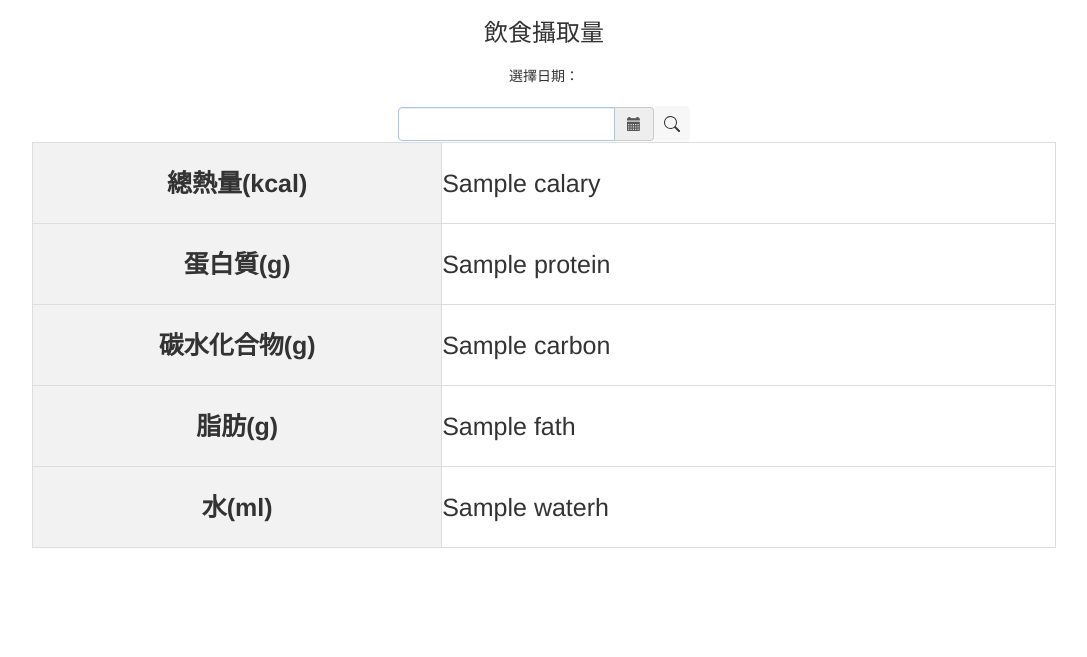
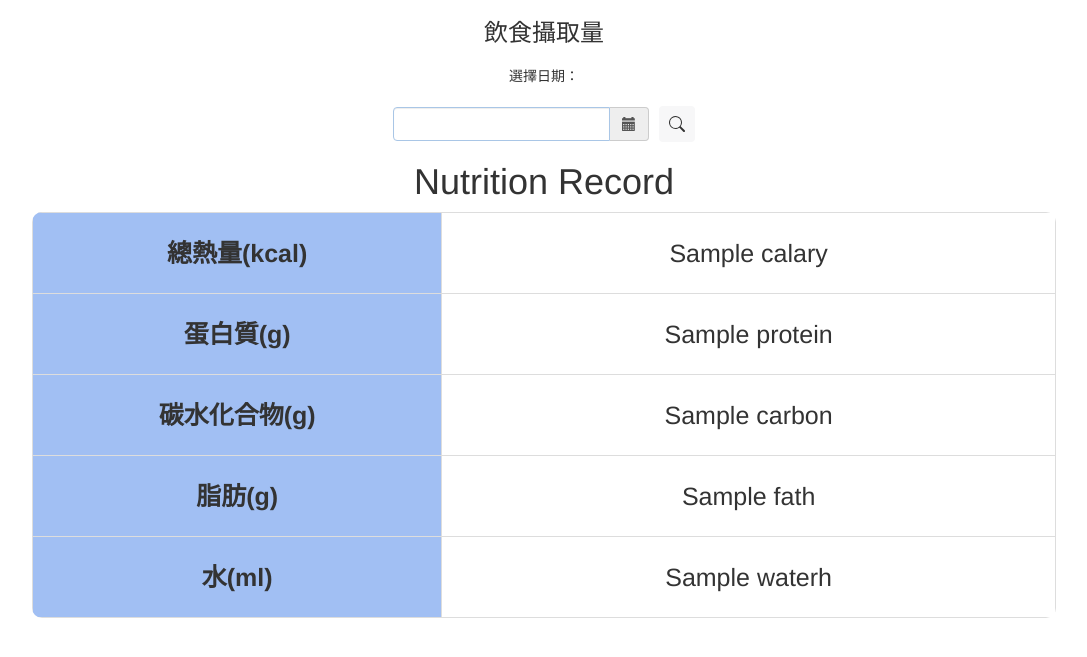
Before and after one commit to Poyi1028/DB_Project, a Flask app: template templates/diet_record.html in a window 1280 px wide. Shown: the top 657 px of the page, without its empty margins (96-1183 px from the left). Run offline with Flask 3, Linux system fonts and the light colour scheme; the template is opened without the code that fills it: most values are stand-ins (such as "Sample title", 1, 10 or a date in 2020); some libraries are stand-ins or nearby versions.

Commit message:
更新紀錄的table

```diff
--- a/static/css/diet_record.css
+++ b/static/css/diet_record.css
@@ -3,6 +3,7 @@
   align-items: center;
   justify-content: center;
   /* 使输入栏和按钮居中 */
+  gap: 10px;
 }
 
 .head {
@@ -47,6 +48,10 @@ table {
   margin: 0 auto;
   /* 將表格置中 */
   border-collapse: collapse;
+  border-radius: 10px;
+  /* 修饰稜角 */
+  overflow: hidden;
+  /* 处理边框圆角问题 */
 }
 
 th,
@@ -60,7 +65,7 @@ td {
 }
 
 th {
-  background-color: #f2f2f2;
+  background-color: #a1bff3;
   width: 40%;
   /* 調整左欄寬度 */
 
@@ -73,6 +78,10 @@ td {
 
 /* 將第一欄文字右對齊 */
 .left-column {
+  text-align: center;
+}
+
+.right-column {
   text-align: center;
 }
 
@@ -94,3 +103,7 @@ button {
   align-items: center;
   justify-content: center;
 }
+
+h1 {
+  text-align: center;
+}
--- a/templates/diet_record.html
+++ b/templates/diet_record.html
@@ -24,7 +24,7 @@
   <form action="/record/diet/search" method="POST">
     <div class="frame">
       <div class="input-group date" id='date1'>
-        <input type="text" class="form-control" name="date"/>
+        <input type="text" class="form-control" name="date" />
         <span class="input-group-addon">
           <i class="glyphicon glyphicon-calendar"></i>
         </span>
@@ -40,27 +40,28 @@
       </div>
     </div>
   </form>
+  <h1>Nutrition Record</h1>
   <div id="nutrition-table-container">
     <table>
       <tr>
         <th class="left-column">總熱量(kcal)</th>
-        <td>{{calary}}</td>
+        <td class="right-column">{{calary}}</td>
       </tr>
       <tr>
         <th class="left-column">蛋白質(g)</th>
-        <td>{{protein}}</td>
+        <td class="right-column">{{protein}}</td>
       </tr>
       <tr>
         <th class="left-column">碳水化合物(g)</th>
-        <td>{{carbon}}</td>
+        <td class="right-column">{{carbon}}</td>
       </tr>
       <tr>
         <th class="left-column">脂肪(g)</th>
-        <td>{{fath}}</td>
+        <td class="right-column">{{fath}}</td>
       </tr>
       <tr>
         <th class="left-column">水(ml)</th>
-        <td>{{waterh}}</td>
+        <td class="right-column">{{waterh}}</td>
       </tr>
     </table>
   </div>
@@ -84,7 +85,7 @@
       //]
     });
 
-    function Search(){
+    function Search() {
       window.location.href = '/record/diet/search';
     }
   </script>
```
Also changed, not shown: static/css/workout_record.css (+11 -12 lines), templates/workout_record.html (+0 -49 lines), static/LoginPage'.jpg (added).
